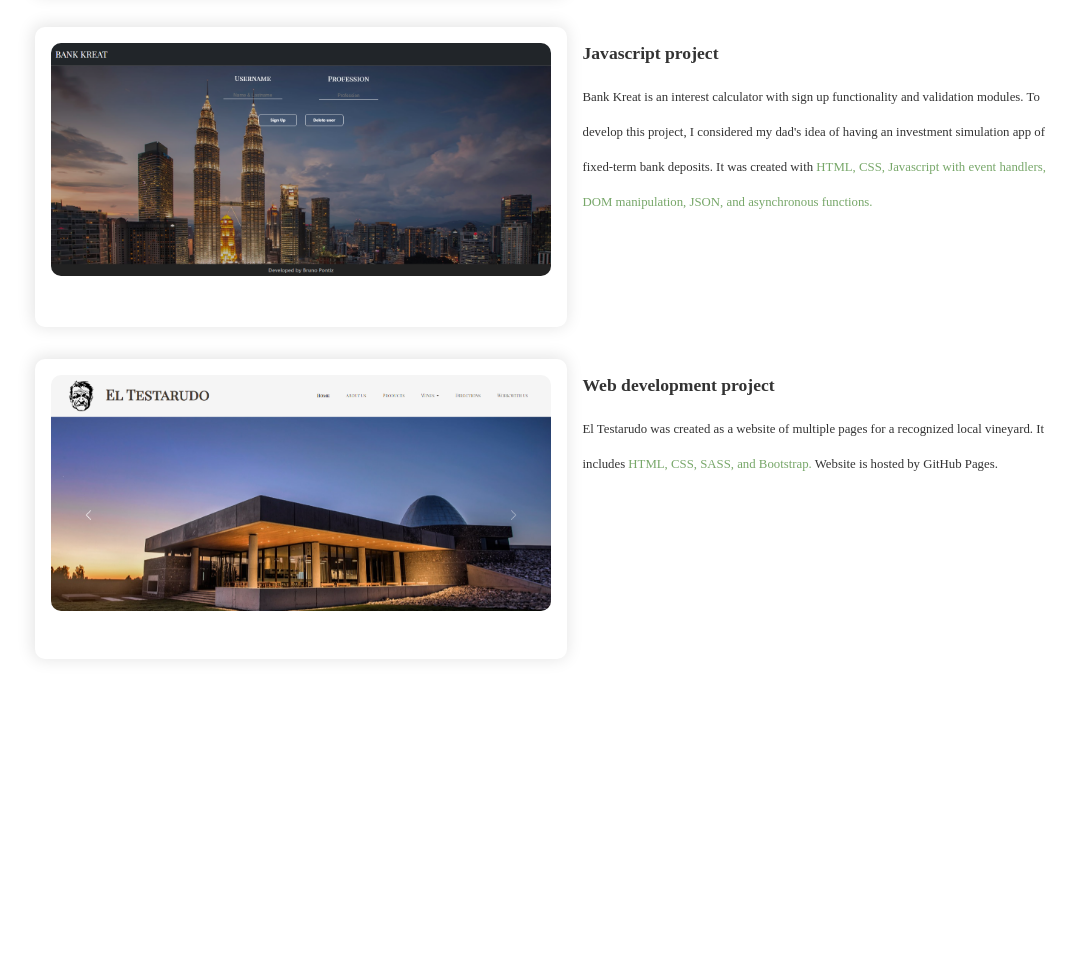
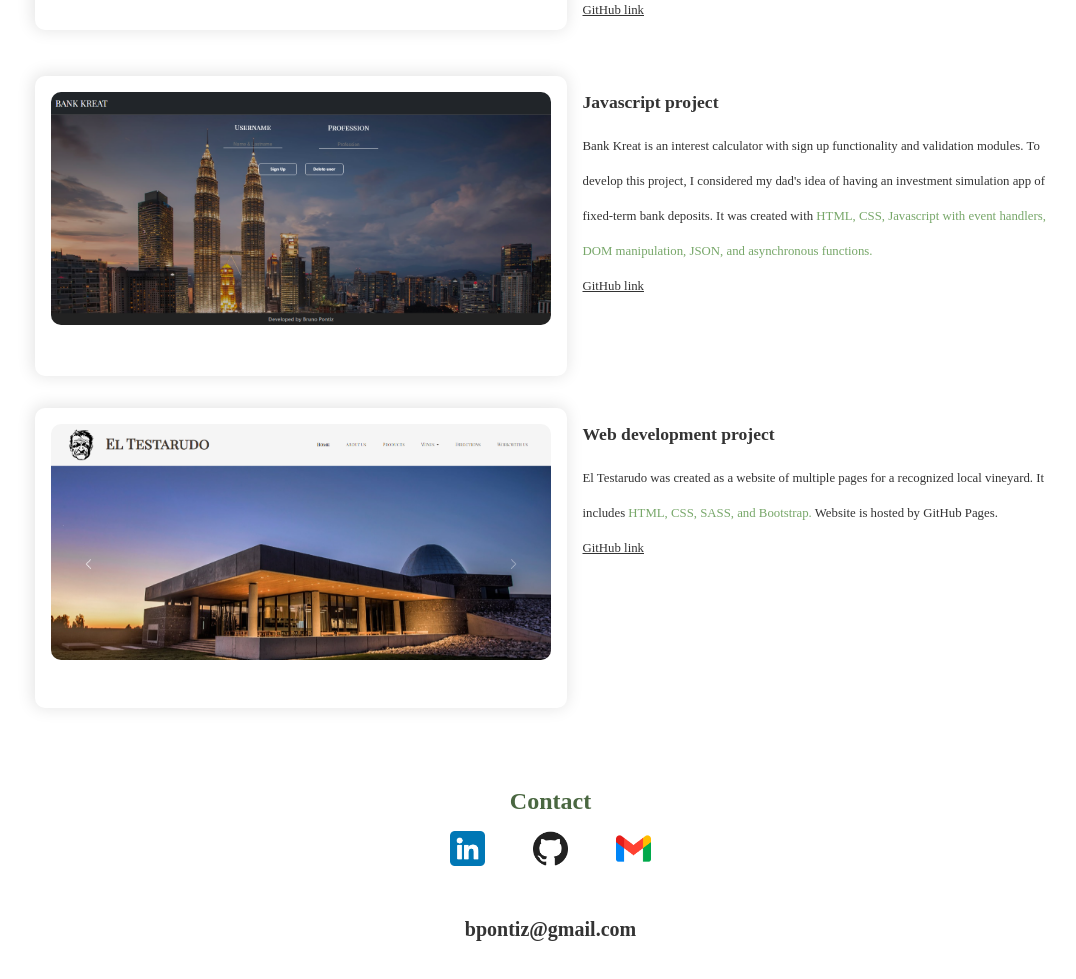
Before and after one commit to bpontiz/Portfolio-BrunoPontiz, a website with bundled scripts: page index.html in a window 1280 px wide. Shown: the part 1248-2227 px from the top of the page, without its empty margins (157-1233 px from the left). Before the commit the page ends 2003 px from the top, so only its background shows below. Built offline with nearby package versions, Linux system fonts and the light colour scheme.

Commit message:
Contact container has been updated.

```diff
--- a/index.html
+++ b/index.html
@@ -6,6 +6,8 @@
     <meta name="viewport" content="width=device-width, initial-scale=1.0">
 
     <link rel="stylesheet" href="https://cdnjs.cloudflare.com/ajax/libs/animate.css/4.1.1/animate.min.css"/>
+
+    <link rel="stylesheet" href="https://unpkg.com/aos@next/dist/aos.css" />
 
     <link rel="stylesheet" href="./styles/index.css">
 
@@ -43,39 +45,52 @@
 
         <section id="portfolio" class="animate__animated animate__fadeIn">
             <p class="pTitle3">Portfolio</p>
-            <div>
+            <div data-aos="fade-up" data-aos-duration="1500" data-aos-easing="ease-in-out">
                 <div class="imageCard"><a href="https://github.com/bpontiz/WarsenBackend-BrunoPontiz.git"><img src="./multimedia/warsen.png" class="imageProject" alt="project3"></a></div>
                 <div class="infoCard">
                     <p id="eltestarudo" class="projectTitle">Full stack project</p>
-                    <p class="projectSubtitle">Warsen e-commerce is a full stack application with both front and back end sides. The backend itself is a RESTFUL API, since it was built as a data-on-wire model. The frontend server can and must communicate with backend server to correctly deploy the final product. All products, users, carts, and orders modules are storaged in Mongo Atlas Database service. Built with <span class="tools">React Js, Mongo Atlas Database, Mongoose as ORM, Node Js, Express, Factory, CORS, Axios, Dotenv, Nodemailer (with Google), sensitive data encryptation, and Mocha testing.</span></p>
+                    <p class="projectSubtitle">Warsen e-commerce is a full stack application with both front and back end sides. The backend itself is a RESTFUL API, since it was built as a data-on-wire model. The frontend server can and must communicate with backend server to correctly deploy the final product. All products, users, carts, and orders modules are storaged in Mongo Atlas Database service. Built with <span class="tools">React Js, Mongo Atlas Database, Mongoose as ORM, Node Js, Express, Factory, CORS, Axios, Dotenv, Nodemailer (with Google), sensitive data encryptation, and Mocha testing.</span><br /><a href="https://github.com/bpontiz/WarsenBackend-BrunoPontiz.git" class="gitHubLink">GitHub link</a></p>
                 </div>
             </div>
-            <div>
+            <div data-aos="fade-up" data-aos-duration="1500" data-aos-easing="ease-in-out">
                 <div class="imageCard"><a href="https://skai-consultoring.vercel.app/"><img src="./multimedia/skai.png" class="imageProject" alt="project3"></a></div>
                 <div class="infoCard">
                     <p id="eltestarudo" class="projectTitle">React js project</p>
-                    <p class="projectSubtitle">SKAI e-commerce was developed for consultoring and advisory of different topics related to the field of medicine. Services are not provided by people, but artificial intelligences with hardware and electronics incorporated. I created this project because of my interest about technology and medicine topics. Built with <span class="tools">React Js, react router dom, Google's Firestore database service (Firebase), functional based hooks including context, and styled components.</span>The application is hosted by Vercel platform.</p>
+                    <p class="projectSubtitle">SKAI e-commerce was developed for consultoring and advisory of different topics related to the field of medicine. Services are not provided by people, but artificial intelligences with hardware and electronics incorporated. I created this project because of my interest about technology and medicine topics. Built with <span class="tools">React Js, react router dom, Google's Firestore database service (Firebase), functional based hooks including context, and styled components.</span>The application is hosted by Vercel platform.<br /><a href="https://github.com/bpontiz/SKAI.git" class="gitHubLink">GitHub link</a></p>
                 </div>
             </div>
-            <div>
+            <div data-aos="fade-up" data-aos-duration="1500" data-aos-easing="ease-in-out">
                 <div class="imageCard"><a href="https://bpontiz.github.io/BankKreat/"><img src="./multimedia/bankKreat.png" class="imageProject" alt="project2"></a></div>
                 <div class="infoCard">
                     <p id="eltestarudo" class="projectTitle">Javascript project</p>
-                    <p class="projectSubtitle">Bank Kreat is an interest calculator with sign up functionality and validation modules. To develop this project, I considered my dad's idea of having an investment simulation app of fixed-term bank deposits. It was created with <span class="tools">HTML, CSS,  Javascript with event handlers, DOM manipulation, JSON, and asynchronous functions.</span></p>
+                    <p class="projectSubtitle">Bank Kreat is an interest calculator with sign up functionality and validation modules. To develop this project, I considered my dad's idea of having an investment simulation app of fixed-term bank deposits. It was created with <span class="tools">HTML, CSS,  Javascript with event handlers, DOM manipulation, JSON, and asynchronous functions.</span><br /><a href="https://github.com/bpontiz/BankKreat.git" class="gitHubLink">GitHub link</a></p>
                 </div>
             </div>
-            <div>
+            <div data-aos="fade-up" data-aos-duration="1500" data-aos-easing="ease-in-out">
                 <div class="imageCard"><a href="https://bpontiz.github.io/ElTestarudo/index.html"><img src="./multimedia/elTestarudo.png" class="imageProject" alt="project1"></a></div>
                 <div class="infoCard">
                     <p id="eltestarudo" class="projectTitle">Web development project</p>
-                    <p class="projectSubtitle">El Testarudo was created as a website of multiple pages for a recognized local vineyard. It includes <span class="tools">HTML, CSS, SASS, and Bootstrap.</span> Website is hosted by GitHub Pages.</p>
+                    <p class="projectSubtitle">El Testarudo was created as a website of multiple pages for a recognized local vineyard. It includes <span class="tools">HTML, CSS, SASS, and Bootstrap.</span> Website is hosted by GitHub Pages.<br /><a href="https://github.com/bpontiz/ElTestarudo.git" class="gitHubLink">GitHub link</a></p>
                 </div>
             </div>
         </section>
 
         <section id="contact">
+            <p class="pTitle4">Contact</p>
+            <div class="divContact">
+                <ul class="ulContact">
+                    <li class="liContact"><a href="https://www.linkedin.com/in/bruno-pontiz-goldsack-web/" class="contactLink"><img src="./multimedia/linkedin.png" class="imgContact" alt="linkedin"></a></li>
+                    <li class="liContact"><a href="https://github.com/bpontiz" class="contactLink"><img src="./multimedia/github.png" class="imgContact" alt="github"></a></li>
+                    <li class="liContact"><a href="mailto:bpontiz@gmail.com" class="contactLink"><img src="./multimedia/gmail.png" class="imgContact" alt="gmail"></a></li>
+                </ul>
+            </div>
+            <p class="pSubTitle4">bpontiz@gmail.com</p>
         </section>
     </main>
+    <script src="https://unpkg.com/aos@2.3.1/dist/aos.js"></script>
+    <script>
+        AOS.init();
+    </script>
     <script src="./scripts/index.js"></script>
 </body>
 </html>
--- /dev/null
+++ b/package.json
@@ -0,0 +1,5 @@
+{
+  "dependencies": {
+    "aos": "^2.3.4"
+  }
+}
--- a/scripts/index.js
+++ b/scripts/index.js
@@ -1,3 +1,30 @@
+import AOS from 'aos';
+import 'aos/dist/aos.css';
+AOS.init();
+
+AOS.init({
+    // Global settings:
+    disable: false, // accepts following values: 'phone', 'tablet', 'mobile', boolean, expression or function
+    startEvent: 'DOMContentLoaded', // name of the event dispatched on the document, that AOS should initialize on
+    initClassName: 'aos-init', // class applied after initialization
+    animatedClassName: 'aos-animate', // class applied on animation
+    useClassNames: false, // if true, will add content of `data-aos` as classes on scroll
+    disableMutationObserver: false, // disables automatic mutations' detections (advanced)
+    debounceDelay: 50, // the delay on debounce used while resizing window (advanced)
+    throttleDelay: 99, // the delay on throttle used while scrolling the page (advanced)
+
+
+    // Settings that can be overridden on per-element basis, by `data-aos-*` attributes:
+    offset: 120, // offset (in px) from the original trigger point
+    delay: 0, // values from 0 to 3000, with step 50ms
+    duration: 400, // values from 0 to 3000, with step 50ms
+    easing: 'ease', // default easing for AOS animations
+    once: false, // whether animation should happen only once - while scrolling down
+    mirror: false, // whether elements should animate out while scrolling past them
+    anchorPlacement: 'top-bottom', // defines which position of the element regarding to window should trigger the animation
+
+});
+
 const homeLink = document.querySelectorAll('link');
 
 homeLink.addEventListener('click', () => {
--- a/styles/index.css
+++ b/styles/index.css
@@ -176,9 +176,68 @@ body {
                         & .tools {
                             color: #77a769;
                         }
+
+                        & .gitHubLink {
+                            color: #333;
+                        }
                     }
                 }
             }
         }
+
+        & #contact {
+            margin: 4rem auto;
+            display: flex;
+            flex-direction: column;
+            justify-content: center;
+            align-items: center;
+            max-width: 100%;
+
+            & .pTitle4 {
+                color: #4a6741;
+                font-weight: 600;
+                font-size: 1.5rem;
+            }
+
+            & .divContact {
+                max-width: 100%;
+
+                & .ulContact {
+                    display: flex;
+                    flex-direction: row;
+                    justify-content: center;
+                    align-items: center;
+                    padding: 1rem;
+                    width: 100%;
+
+                    & .liContact {
+                        list-style-type: none;
+                        margin: 0 1.5rem;
+
+                        & .contactLink {
+                            text-decoration: none;
+
+                            & .imgContact {
+                                max-width: 35px;
+                                transition: 200ms ease-in-out;
+                                transform: scale(1);
+                            }
+
+                            & .imgContact:hover {
+                                transition: 200ms ease-in-out;
+                                transform: scale(1.2);
+                            }
+                        }
+                    }
+                }
+            }
+
+            & .pSubTitle4 {
+                color: #333;
+                font-size: 20px;
+                font-weight: 600;
+                margin-top: 2rem;
+            }
+        }
     }
 }
```
Also changed, not shown: multimedia/github.png (added), multimedia/gmail.png (added), multimedia/linkedin.png (added), 2 other files.
